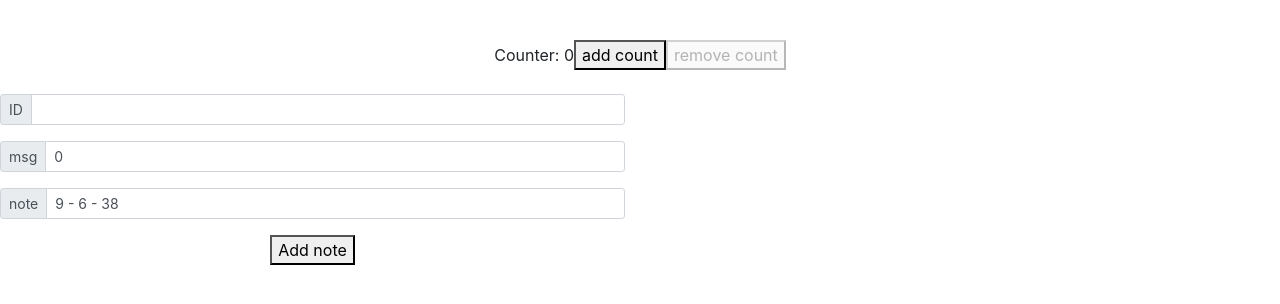
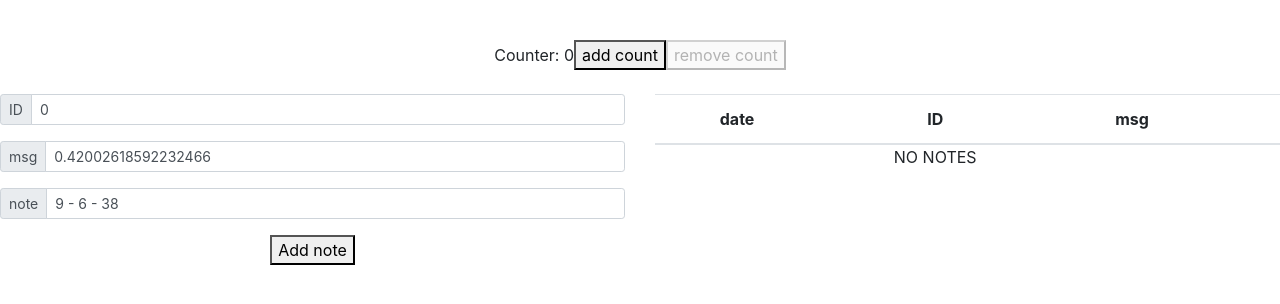
Before and after one commit to code-in-time/learn-mobx-react-typescript, a React (Create React App) app: page / in a window 1280 px wide. Shown: the top 304 px of the page. Built offline with nearby package versions, Linux system fonts and the light colour scheme.

Commit message:
Add functionality to add and remove notes

```diff
--- a/src/App.tsx
+++ b/src/App.tsx
@@ -6,6 +6,7 @@ import { observer} from 'mobx-react'
 import TodoListView from "./TodoListView";
 import 'bootstrap/dist/css/bootstrap.min.css'
 import NotesAdd from './NotesAdd';
+import NotesView from './NotesView';
 
 class App extends Component {
   render() {
@@ -21,7 +22,9 @@ class App extends Component {
           <div className="col">
             <NotesAdd />
           </div>
-          <div className="col"></div>
+          <div className="col">
+            <NotesView />
+          </div>
         </div>
       </div>
     );
--- a/src/NotesAdd.tsx
+++ b/src/NotesAdd.tsx
@@ -3,14 +3,28 @@ import { observable, computed } from 'mobx'
 import { observer } from 'mobx-react'
 import  NotesStore, { Inotes } from "./store/NotesStore"
 
+@observer
 export default class NotesAdd extends Component {
-    submitForm = (e: React.FormEvent) => {
+    submitForm = (e: React.FormEvent<HTMLFormElement>) => {
+        e.preventDefault();
         // _values : Inotes
-        console.log(e)
+        console.log('form', this.state)
+        NotesStore.addNote(this.state);
+        // Get the state
+        //debugger;
+
+        // Reset state
+        this.setState({
+            ID: '',
+            msg: '',
+            date: ''
+        })
+
+
     }
 
     state: Inotes = {
-        msg: '',
+        msg: Math.random().toString(),
         date: `${new Date().getHours()} - ${new Date().getMinutes()} - ${new Date().getSeconds()}`,
         ID: 0,
     }
@@ -23,13 +37,13 @@ export default class NotesAdd extends Component {
                     <div className="input-group-prepend">
                         <span className="input-group-text" >ID</span>
                     </div>
-                    <input type="text" className="form-control" name="msg" value={this.state.msg} onChange={(e: React.FormEvent<HTMLInputElement>) => this.setState({msg: e.currentTarget.value})} />
+                    <input type="text" className="form-control" name="ID" value={this.state.ID} onChange={(e: React.FormEvent<HTMLInputElement>) => this.setState({ID: e.currentTarget.value})} />
                 </div>
                 <div className="input-group input-group-sm mb-3">
                     <div className="input-group-prepend">
                         <span className="input-group-text">msg</span>
                     </div>
-                    <input type="text" className="form-control" name="ID" value={this.state.ID} onChange={(e: React.FormEvent<HTMLInputElement>) => this.setState({ID: e.currentTarget.value})} />
+                    <input type="text" className="form-control" name="msg" value={this.state.msg} onChange={(e: React.FormEvent<HTMLInputElement>) => this.setState({msg: e.currentTarget.value})} />
                 </div>
                 <div className="input-group input-group-sm mb-3">
                     <div className="input-group-prepend">
@@ -37,7 +51,7 @@ export default class NotesAdd extends Component {
                     </div>
                     <input type="text" className="form-control" name="date" value={this.state.date} onChange={(e: React.FormEvent<HTMLInputElement>) => this.setState({date: e.currentTarget.value})} />
                 </div>
-                <button type="submit" >Add note</button>
+                <button type="submit" disabled={this.state.date==='' || this.state.msg===''}>Add note</button>
                 </form>
             </div>
         )
--- /dev/null
+++ b/src/NotesView.tsx
@@ -0,0 +1,39 @@
+import React, { Component, ReactHTMLElement, ReactComponentElement } from 'react';
+import { observable, computed } from 'mobx'
+import { observer } from 'mobx-react'
+import NotesStore, { Inotes } from "./store/NotesStore"
+
+@observer
+export default class NotesView extends Component {
+
+    xButton = (index:number) => <button onClick={() => {NotesStore.removeNote(index)}} type="button">X</button>
+
+    render() {
+        return (
+            <div>
+                <table className="table">
+                    <thead>
+                        <tr>
+                            <th>date</th>
+                            <th>ID</th>
+                            <th>msg</th>
+                            <th></th>
+                        </tr>
+                    </thead>
+                    <tbody>
+                        {NotesStore.notes.length === 0 && <tr><td></td>NO NOTES<td></td><td></td></tr>}
+                        {NotesStore.notes.length >= 1 &&
+                            NotesStore.notes.map((v, i) =>
+                                <tr key={i}>
+                                    <td>{v.date}</td>
+                                    <td>{v.ID}</td>
+                                    <td>{v.msg}</td>
+                                    <td>{this.xButton(i)}</td>
+                                </tr>)
+                        }
+                    </tbody>
+                </table>
+            </div>
+        )
+    }
+}
--- a/src/store/NotesStore.tsx
+++ b/src/store/NotesStore.tsx
@@ -12,6 +12,10 @@ class NotesClass {
     @action.bound
     addNote(note: Inotes) {
         this.notes.push(note);
+    }
+    @action.bound
+    removeNote(index: number) {
+        this.notes.splice(index, 1);
     }
 
     // @action.bound
```
